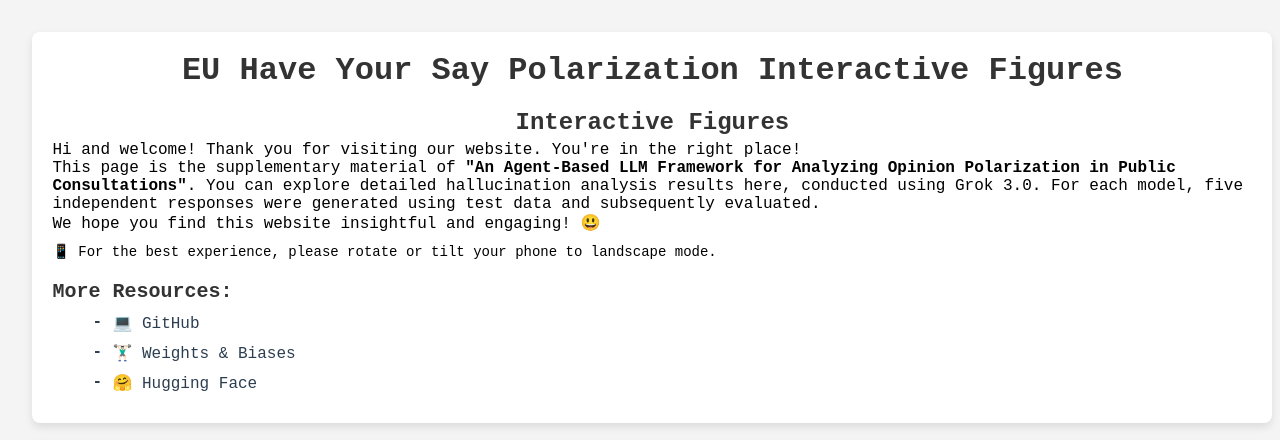
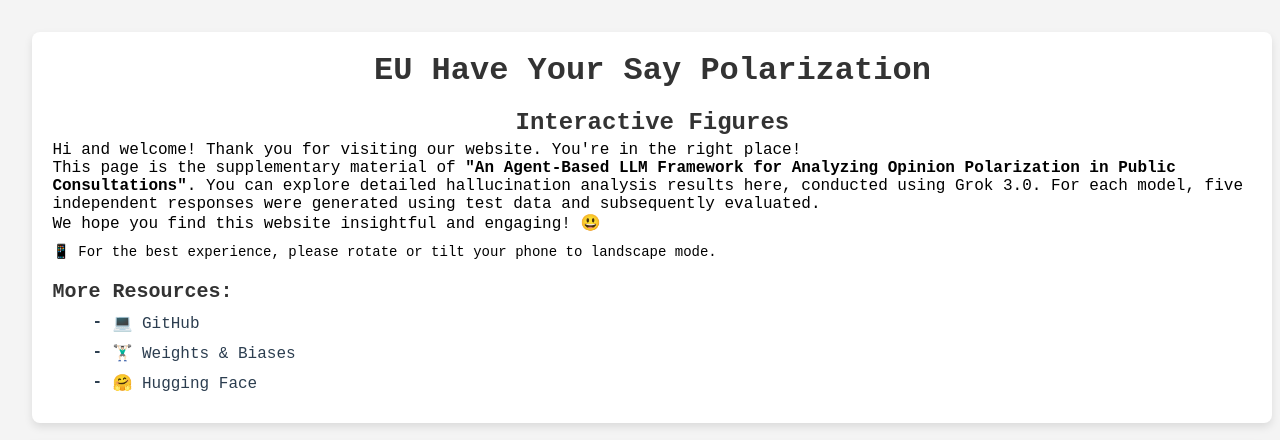
Before and after one commit to agentic-polarization/agentic-polarization.github.io, a plain HTML site: page index.html in a window 1280 px wide. Shown: the top 440 px of the page. Drawn offline with Linux system fonts and the light colour scheme.

Commit message:
Update index.html

```diff
--- a/index.html
+++ b/index.html
@@ -12,7 +12,7 @@
 
 
     <div class="content-container" id="home">
-        <h1>EU Have Your Say Polarization Interactive Figures</h1>
+        <h1>EU Have Your Say Polarization</h1>
         <h2>Interactive Figures</h2>
         <p>Hi and welcome! Thank you for visiting our website. You're in the right place!</p>
         <p>This page is the supplementary material of <strong>"An Agent-Based LLM Framework for Analyzing Opinion Polarization in Public Consultations"</strong>. You can explore detailed hallucination analysis results here, conducted using Grok 3.0. For each model, five independent responses were generated using test data and subsequently evaluated.</p>
```
